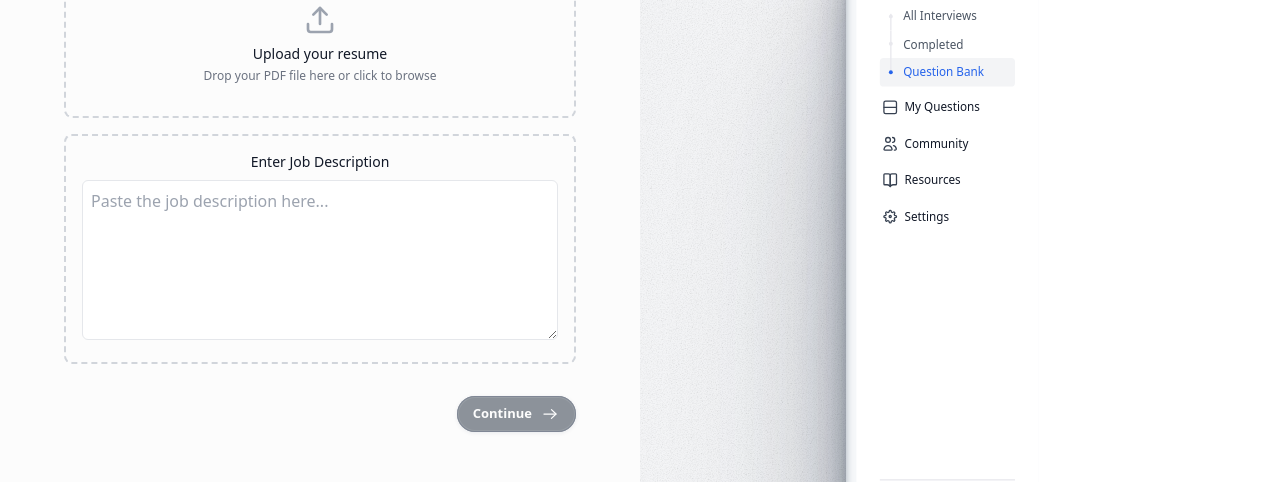
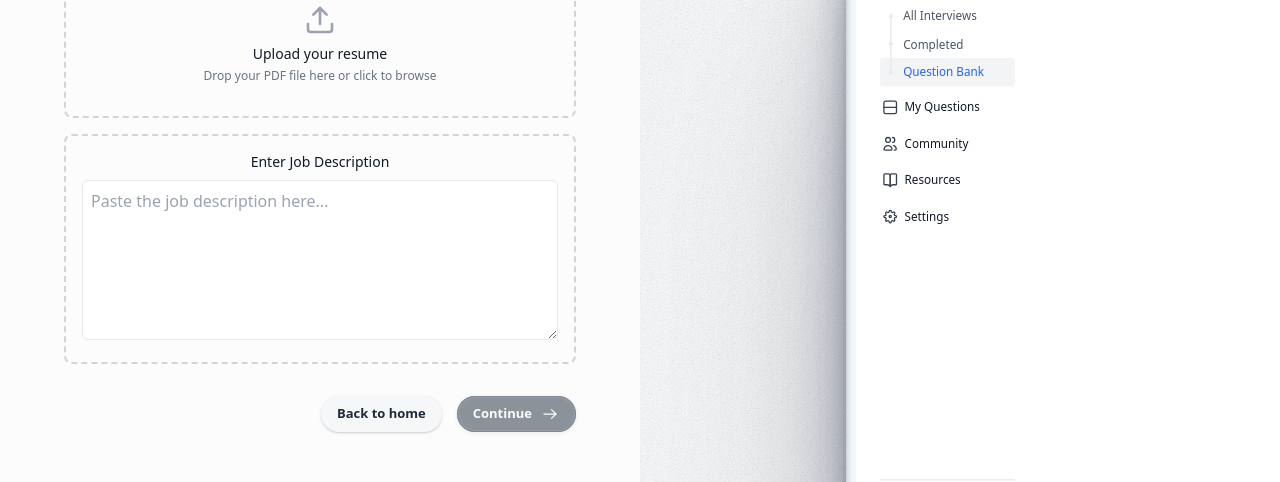
Before and after one commit to kkarenvoo/TreeHacks2025, a Next.js app: page /demo in a window 1280 px wide. Shown: the part 263-745 px from the top of the page. Built offline with nearby package versions, Linux system fonts and the light colour scheme; what @ffmpeg/ffmpeg would draw is missing.

Commit message:
Fixed buttons

```diff
--- a/components/UploadStep.tsx
+++ b/components/UploadStep.tsx
@@ -1,6 +1,7 @@
 import React, { useState } from 'react';
 import { motion } from "framer-motion";
 import { Upload } from "lucide-react"; // Install npm install lucide-react
+import Link from "next/link";
 
 interface UploadStepProps {
   onNextStep: (resumeFile: File, jdText: string) => void;
@@ -100,6 +101,17 @@ const UploadStep: React.FC<UploadStepProps> = ({ onNextStep }) => {
       </div>
 
       <div className="flex gap-[15px] justify-end mt-8">
+        <div>
+            <Link
+            href="/"
+            className="group rounded-full px-4 py-2 text-[13px] font-semibold transition-all flex items-center justify-center bg-[#f5f7f9] text-[#1E2B3A] no-underline active:scale-95 scale-100 duration-75"
+            style={{
+                boxShadow: "0 1px 1px #0c192714, 0 1px 3px #0c192724",
+            }}
+            >
+            Back to home
+            </Link>
+        </div>
         <button
           onClick={() => {
             if (resume && jobDescription.trim().length > 0) {
--- a/pages/demo.tsx
+++ b/pages/demo.tsx
@@ -7,11 +7,12 @@ import Webcam from "react-webcam";
 import { createFFmpeg, fetchFile } from "@ffmpeg/ffmpeg";
 import CodeRunner from "@/components/CodeRunner";
 import UploadStep from "@/components/UploadStep";
+import { type } from "os";
 
 const questions = [
   {
     id: 1,
-    name: "Technical Coding",
+    name: "Technical",
     description: "Practice your technical skills with a coding assessment.",
   },
   {
@@ -19,11 +20,6 @@ const questions = [
     name: "Behavioral",
     description: "Practice answering questions about your experience.",
   },
-  {
-    id: 3,
-    name: "Technical Trivia",
-    description: "Practice answering questions about coding concepts.",
-  },
 ];
 
 const interviewers = [
@@ -32,18 +28,21 @@ const interviewers = [
     name: "John",
     description: "Software Engineering",
     level: "L3",
+    difficulty: "Easy"
   },
   {
     id: "Richard",
     name: "Richard",
     description: "Engineering Manager",
     level: "L5",
+    difficulty: "Medium"
   },
   {
     id: "Sarah",
     name: "Sarah",
     description: "Director of Engineering",
     level: "L7",
+    difficulty: "Hard"
   },
 ];
 
@@ -311,7 +310,7 @@ export default function DemoPage() {
       <AnimatePresence>
         {step === 3 ? (
           <div className="w-full min-h-screen flex flex-col px-4 pt-2 pb-8 md:px-8 md:py-2 bg-[#FCFCFC] relative overflow-x-hidden">
-            {selected.name === "Technical Coding" && (
+            {selected.name === "Technical" && (
               <CodeRunner language="python" initialCode="" />
             )}
 
@@ -864,6 +863,7 @@ export default function DemoPage() {
                                       </RadioGroup.Description>
                                     </span>
                                   </span>
+
                                   <span
                                     className={classNames(
                                       active ? "border" : "border-2",
@@ -994,6 +994,16 @@ export default function DemoPage() {
                                         </span>
                                       </RadioGroup.Description>
                                     </span>
+                                  </span>
+
+                                  <span className={`ml-4 mt-0.5 flex items-center px-2.5 py-0.5 rounded-full text-xs font-medium ${
+                                    interviewer.difficulty === "Easy"
+                                      ? "bg-green-100 text-green-800"
+                                      : interviewer.difficulty === "Medium"
+                                      ? "bg-yellow-100 text-yellow-800"
+                                      : "bg-red-100 text-red-800"
+                                  }`}>
+                                    {interviewer.difficulty}
                                   </span>
 
                                   <span
@@ -1200,7 +1210,7 @@ export default function DemoPage() {
                       <div className="absolute w-[1px] bg-[#e8e8ed] left-[8px] top-0 bottom-0"></div>
                     </li>
                     <li className="list-none flex items-center rounded-[3px] relative bg-gray-100 text-gray-600 w-full m-0 cursor-pointer hover:bg-[#F7F7F8] focus:outline-none py-[4px]">
-                      <div className="bg-blue-600 pointer-events-none absolute left-[7px] z-10 top-1/2 h-[3px] w-[3px] rounded-full transform -translate-y-1/2"></div>
+                    <div className="bg-[#e8e8ed] pointer-events-none absolute left-[7px] z-10 top-1/2 h-[3px] w-[3px] rounded-full transform -translate-y-1/2"></div>
                       <div className="text-blue-600 truncate pr-4 pl-[18px]">
                         Question Bank
                       </div>
```
